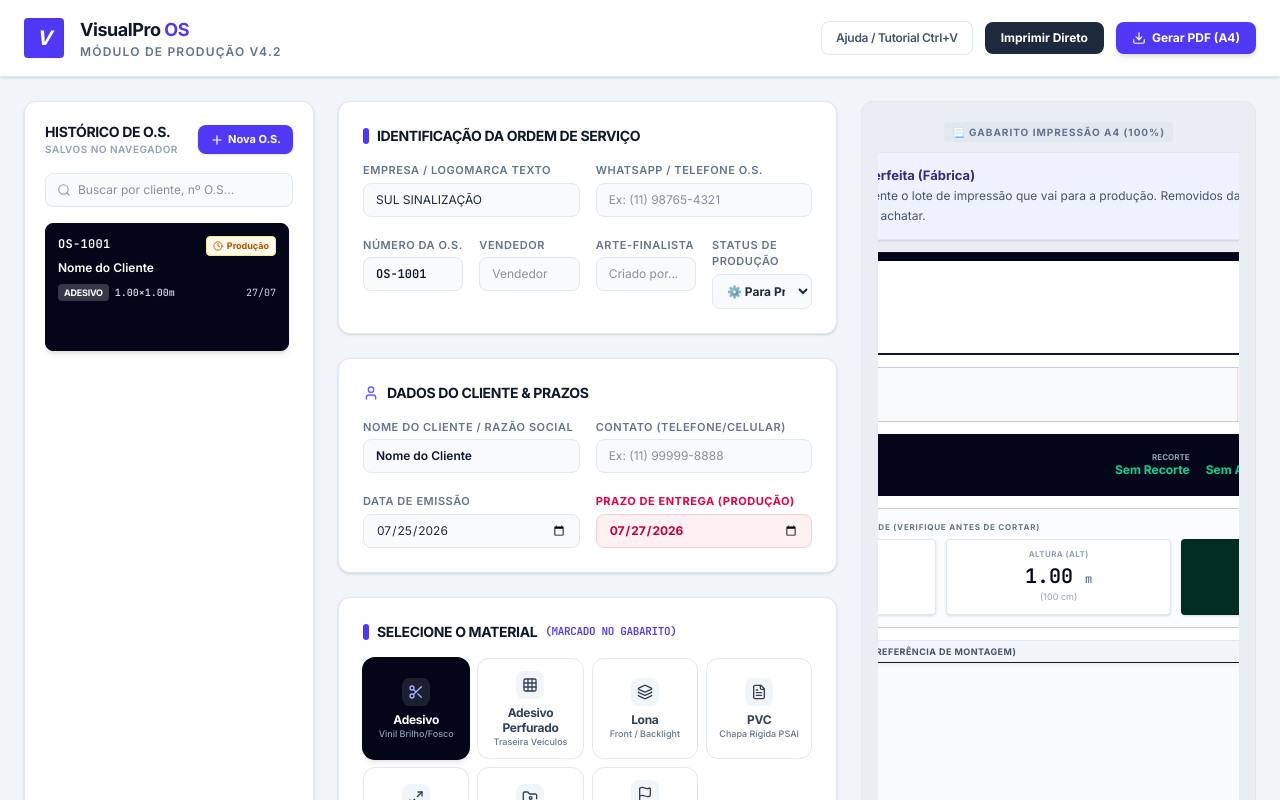
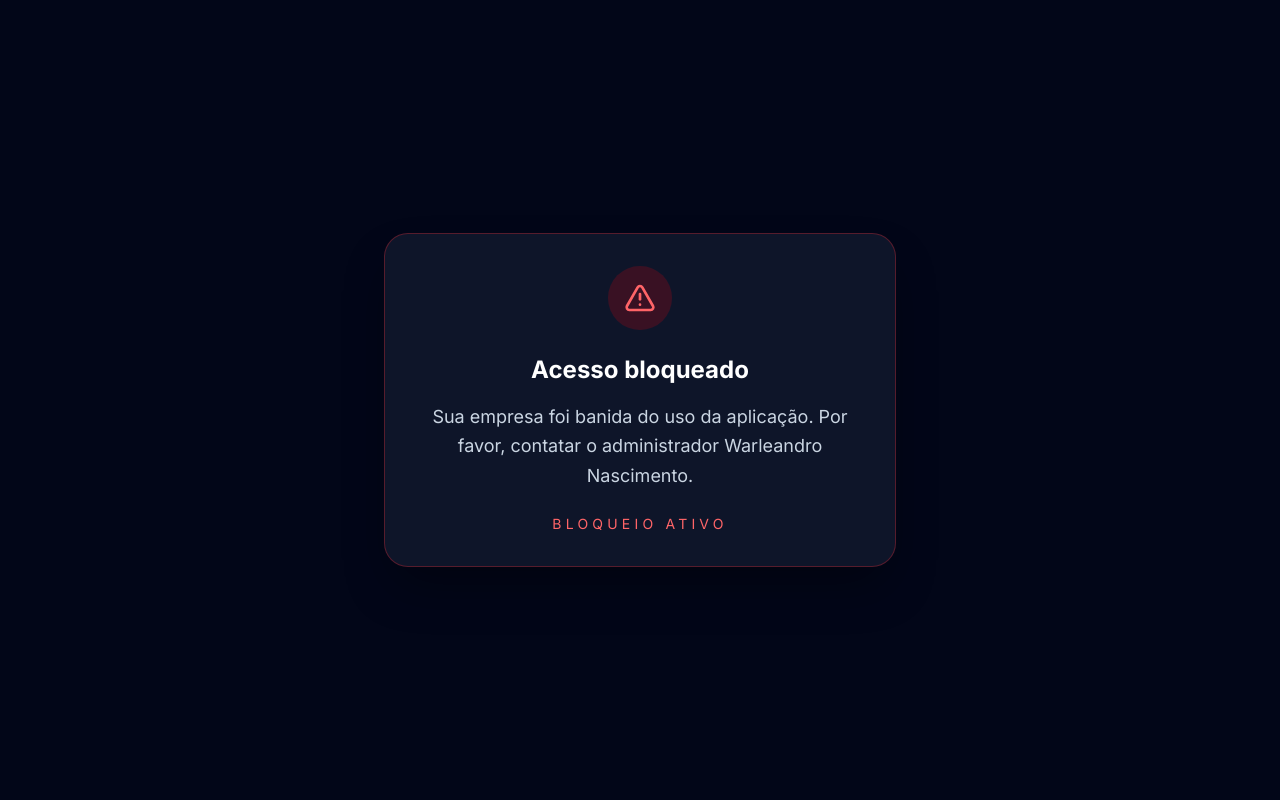
Before and after one commit to polar4851/geradordeos, a React (Vite) app: page / in a window 1280 px wide. Shown: the top 800 px of the page. Built offline with nearby package versions, Linux system fonts and the light colour scheme.

Commit message:
Adicionar tela de bloqueio da aplicação

```diff
--- a/src/App.tsx
+++ b/src/App.tsx
@@ -51,6 +51,8 @@ const DEFAULT_ORDERS: ServiceOrder[] = [
     status: 'producao'
   }
 ];
+
+const SHOW_LOCK_SCREEN = true;
 
 export default function App() {
   const [orders, setOrders] = useState<ServiceOrder[]>([]);
@@ -261,6 +263,27 @@ export default function App() {
     window.print();
   };
 
+  if (SHOW_LOCK_SCREEN) {
+    return (
+      <div className="min-h-screen flex items-center justify-center bg-slate-950 px-4">
+        <div className="w-full max-w-lg rounded-3xl border border-red-500/30 bg-slate-900/95 p-8 text-center shadow-2xl shadow-black/40">
+          <div className="mb-6 flex justify-center">
+            <div className="flex h-16 w-16 items-center justify-center rounded-full bg-red-600/20 text-red-400">
+              <AlertTriangle className="h-8 w-8" />
+            </div>
+          </div>
+          <h1 className="text-2xl font-bold text-white">Acesso bloqueado</h1>
+          <p className="mt-4 text-lg leading-relaxed text-slate-300">
+            Sua empresa foi banida do uso da aplicação. Por favor, contatar o administrador Warleandro Nascimento.
+          </p>
+          <p className="mt-6 text-sm uppercase tracking-[0.3em] text-red-400">
+            Bloqueio ativo
+          </p>
+        </div>
+      </div>
+    );
+  }
+
   return (
     <div className="min-h-screen bg-slate-100 flex flex-col font-sans text-slate-800">
       {/* NAVIGATION HEADER BAR */}
```
